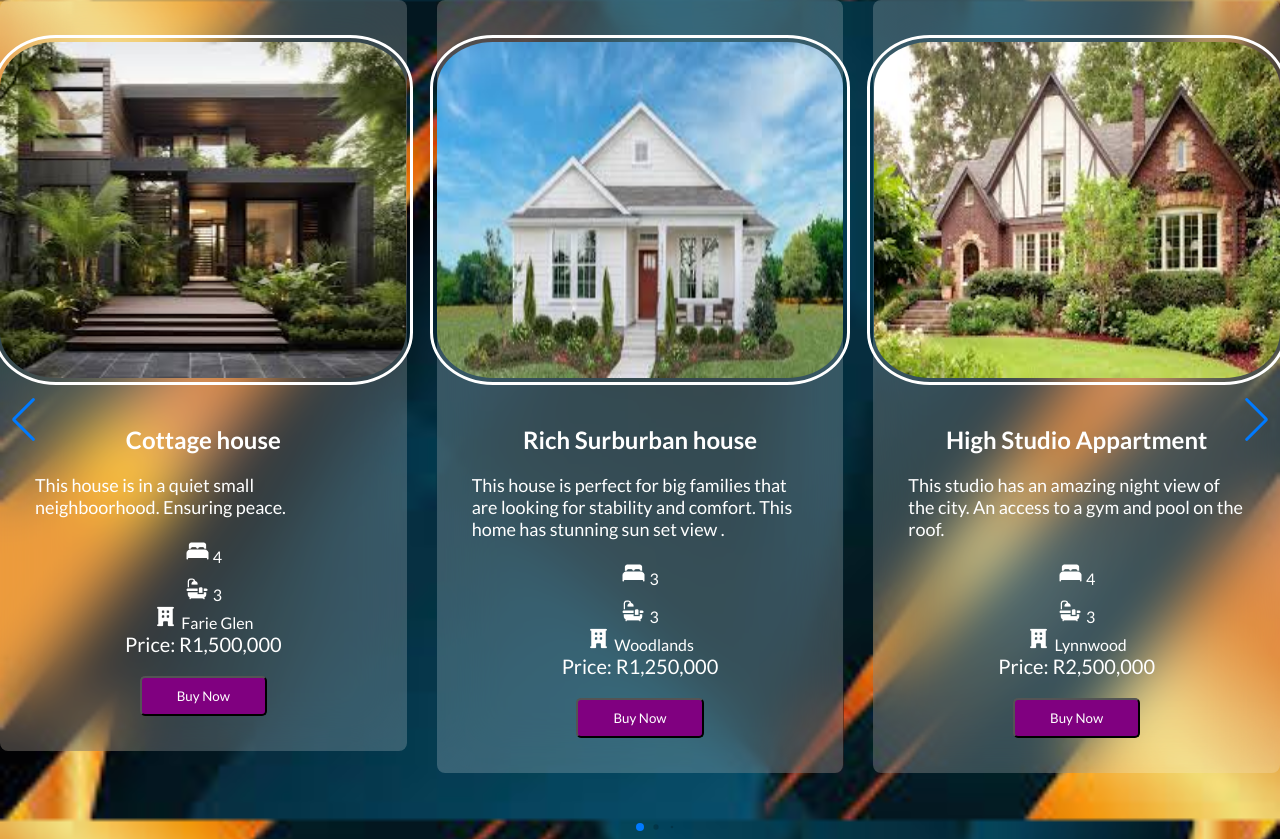
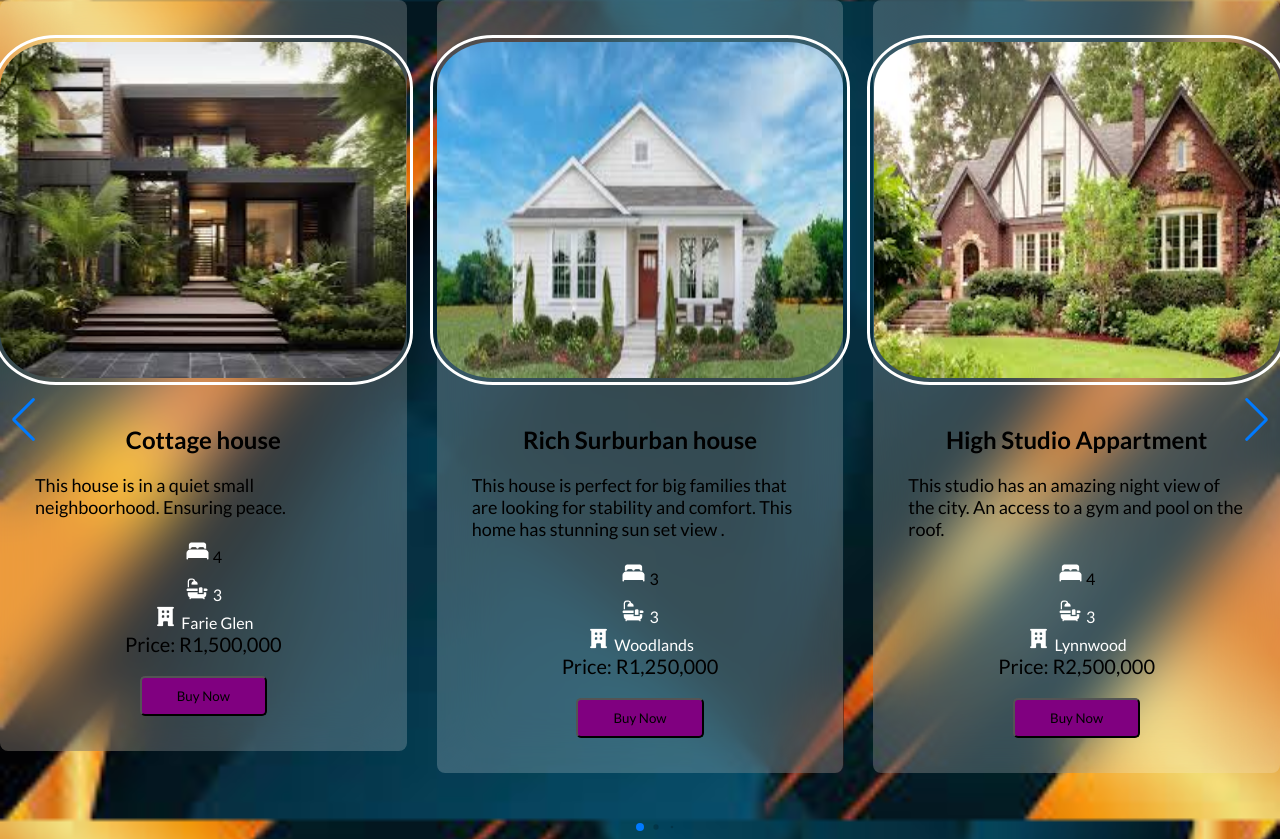
Before and after one commit to CoderTAP/CardSlider, a plain HTML site: page index.html in a window 1280 px wide. Drawn offline with nearby package versions, Linux system fonts and the light colour scheme.

Commit message:
Update styles.css

```diff
--- a/styles.css
+++ b/styles.css
@@ -45,28 +45,28 @@ body {
 
 .card-list .card-item .home-name{
     font-size: 24px;
-    color: white;
+    color: black;
     font-weight: 700;
     margin-bottom: 20px;
 }
 
 .card-list .card-item .home-price{
     font-size: 20px;
-    color: white;
+    color: black;
     margin-bottom: 20px;
     left: auto;
 }
 
 .card-list .card-item .home-description{
     font-size: 18px;
-    color: white;
+    color: black;
     margin-bottom: 20px;
     align-self: center;
 }
 
 .card-list .card-item .home-button{
     background: purple;
-    color: white;
+    color: black;
     padding: 10px 35px;
     border-radius: 5px;
     cursor: crosshair;
@@ -86,14 +86,14 @@ body {
 
 .card-list.card-item.home-bathroom {
     background-color: #0000FF;
-    color: white;
+    color: black;
     margin-bottom: 10px;
     position: relative;
     left: 0;
 }
 
 .card-list .card-item .home-bedroom{
-    color: white;
+    color: black;
     margin-bottom: 10px;
     position: relative;
     left: 0;
```
